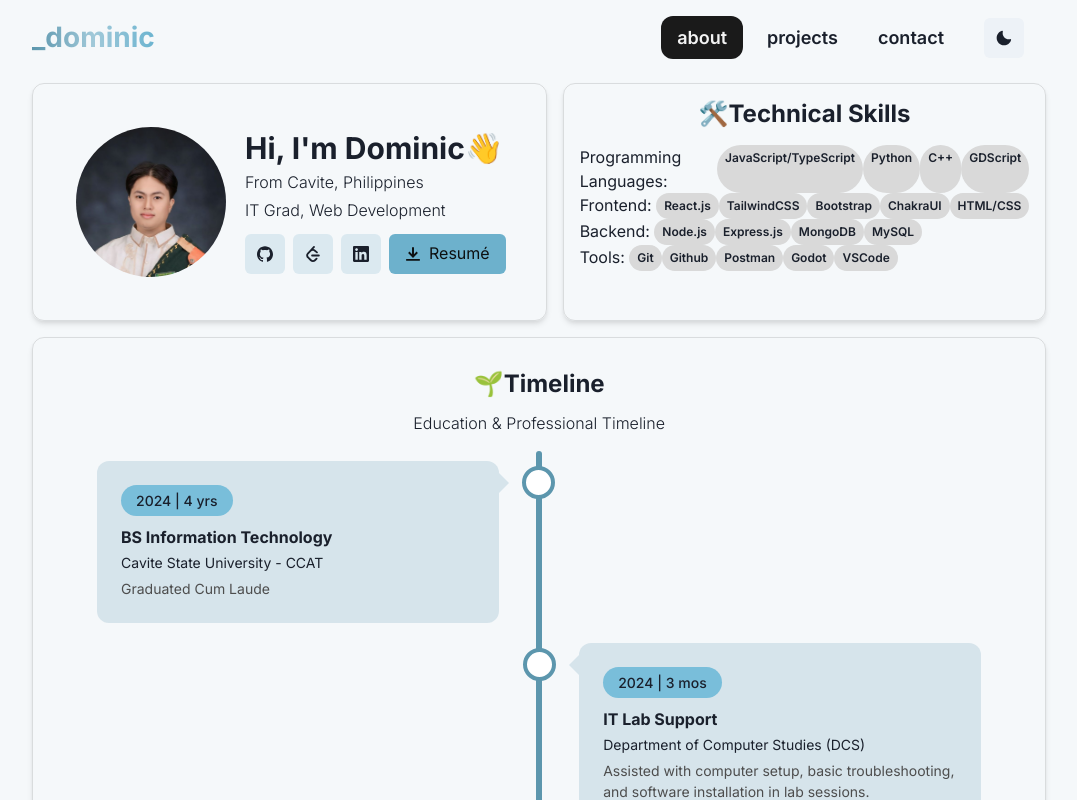
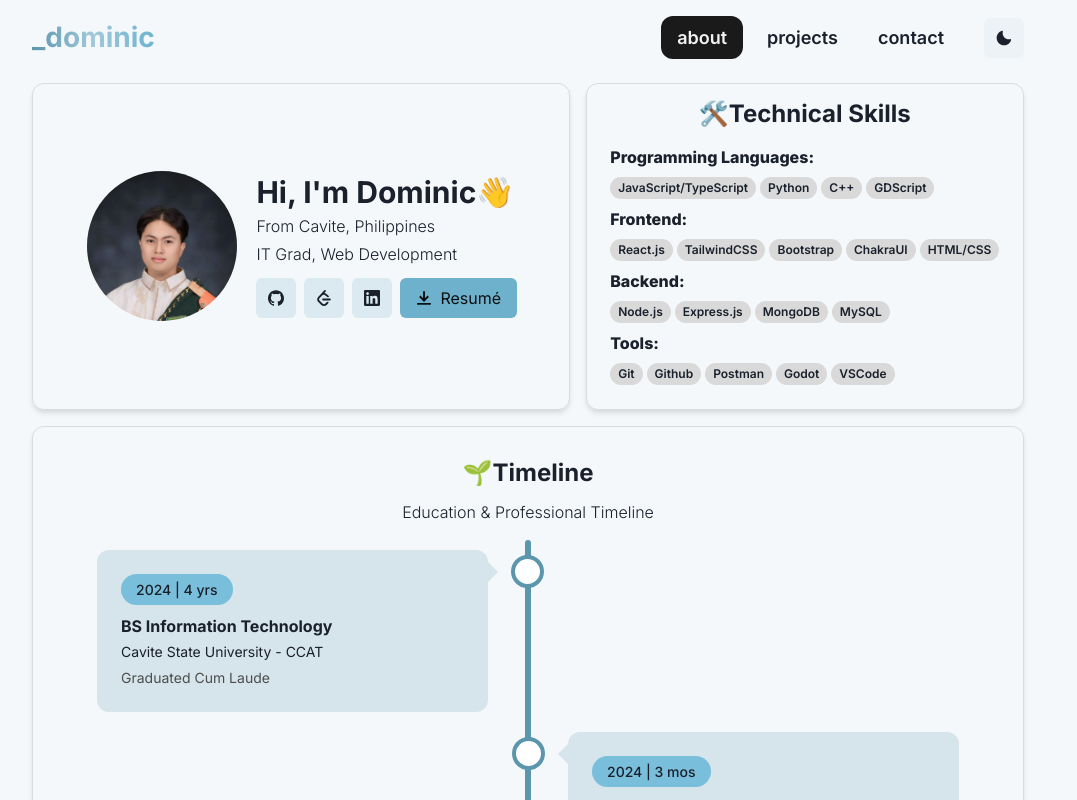
Before and after one commit to dominic-myb/dominic-myb.github.io, a React (Vite) app in the folder frontend/: page / in a window 1280 px wide. Shown: the top 800 px of the page, without its empty margins (112-1189 px from the left). Built offline with nearby package versions, Linux system fonts and the light colour scheme; a web font is replaced by a local one.

Commit message:
[upd] techstacks styling

```diff
--- a/frontend/src/components/techstacks/Techstacks.module.css
+++ b/frontend/src/components/techstacks/Techstacks.module.css
@@ -15,60 +15,40 @@
   font-size: var(--chakra-fontSizes-2xl) !important;
 }
 
-.techstacks_flex {
-  gap: var(--chakra-space-4) !important;
-  place-items: center !important;
-  flex-wrap: wrap;
-  justify-content: center;
+.wrapper {
+  flex-direction: column;
+  margin-bottom: var(--chakra-space-2) !important;
+  gap: var(--chakra-space-2) !important;
 }
 
-.techstack {
-  align-items: center;
-  justify-content: center;
-  cursor: pointer;
-  transition: transform 0.3s ease-in-out !important;
+.category {
+  font-size: var(--chakra-fontSizes-md) !important;
+  font-weight: 800;
 }
 
-/* important to remove delays in hovering animation */
-.techstack:hover {
-  transform: translateY(-10px) !important;
+.items_wrapper {
+  flex-wrap: wrap;
+  row-gap: var(--chakra-space-2) !important;
+  column-gap: var(--chakra-space-1) !important;
 }
 
-.moveup {
-  animation: moveup 1s ease-in-out forwards;
-}
-
-/* Techstack Icons */
-.tooltip {
+.item {
+  background-color: #262626;
+  font-size: var(--chakra-fontSizes-xs) !important;
   font-weight: 600;
-  font-style: italic;
-}
-
-.image_wrapper {
-  padding: var(--chakra-space-2) !important;
-  border-radius: var(--chakra-radii-md) !important;
-}
-
-
-.icon_image {
-  object-fit: contain;
-}
-
-@keyframes moveup {
-  0% {
-    transform: translateY(0);
-  }
-  50% {
-    transform: translateY(-10px);
-  }
-  100% {
-    transform: translateY(0);
-  }
+  padding-top: var(--chakra-space-0-5) !important;
+  padding-bottom: var(--chakra-space-0-5) !important;
+  padding-inline-start: var(--chakra-space-2) !important;
+  padding-inline-end: var(--chakra-space-2) !important;
+  border-radius: 50px !important;
 }
 
 [data-theme="light"] {
   .image_wrapper {
     background-color: #d6e4eb;
+  }
+  .item {
+    background-color: #d9d9d9;
   }
 }
 
@@ -76,26 +56,6 @@
   .image_wrapper {
     background-color: #50656d;
   }
-}
-
-.item {
-  background-color: #262626;
-  font-size: var(--chakra-fontSizes-xs) !important;
-  font-weight: 600;
-  padding-top: var(--chakra-space-1) !important;
-  padding-bottom: var(--chakra-space-1) !important;
-  padding-inline-start: var(--chakra-space-2) !important;
-  padding-inline-end: var(--chakra-space-2) !important;
-  border-radius: 50px !important;
-}
-
-[data-theme="light"] {
-  .item {
-    background-color: #d9d9d9;
-  }
-}
-
-[data-theme="dark"] {
   .item {
     background-color: #262626;
   }
```
